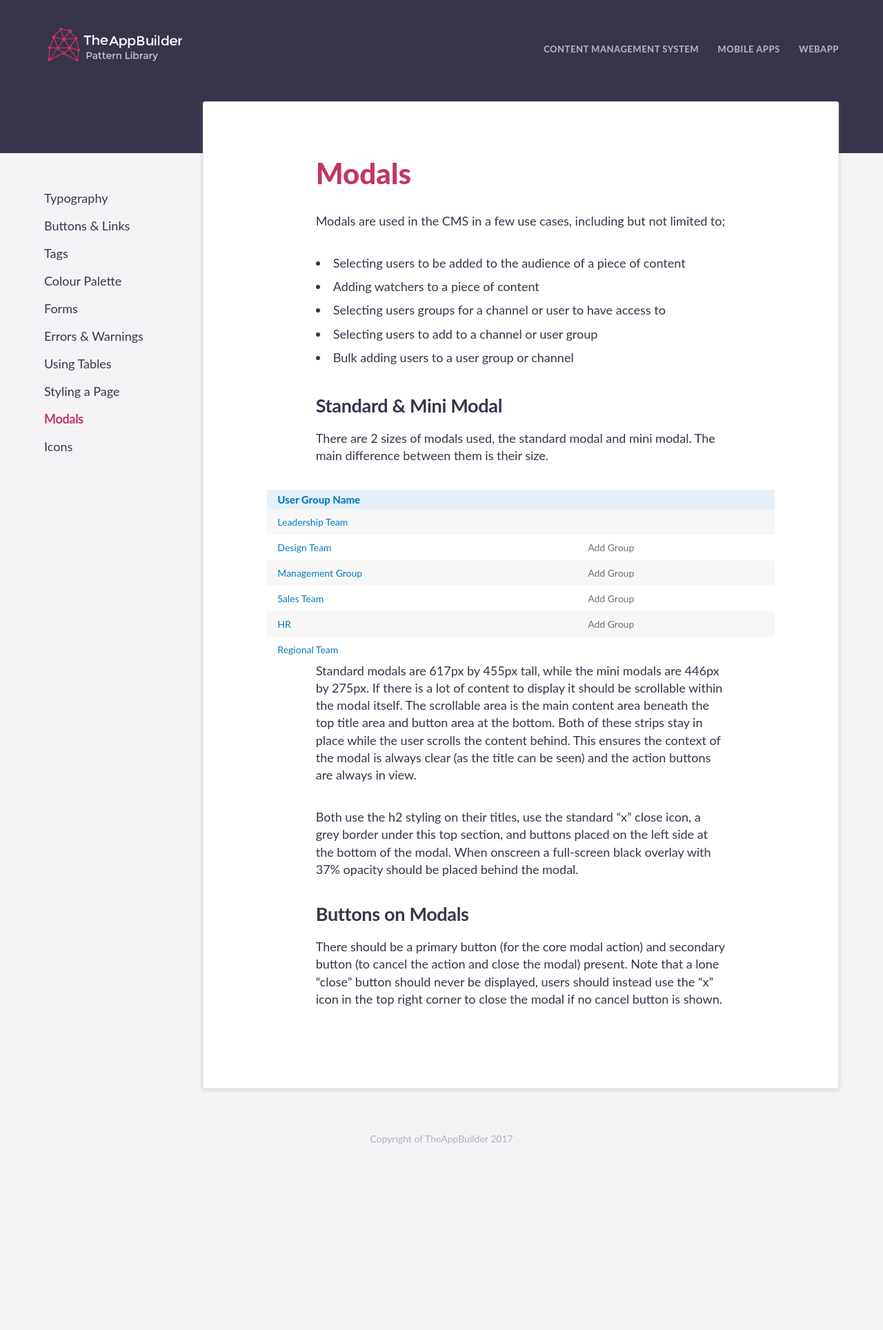
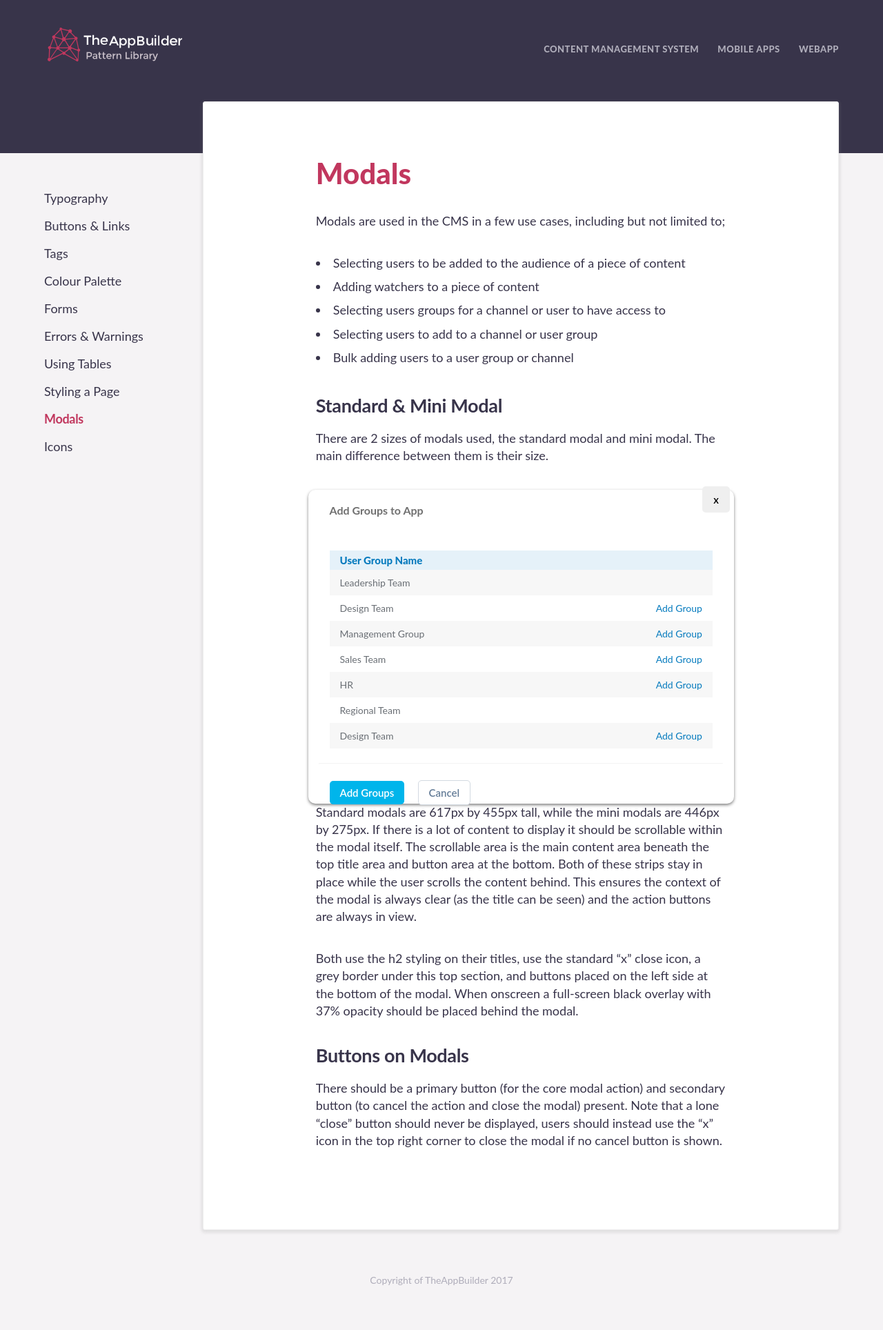
Before and after one commit to TheAppBuilderTeam/tab-pattern-library, a Jekyll site: the page built from cms/modals/index.html, in a window 1280 px wide. Shown: the whole page at 69% size. Built offline with Jekyll 4.4.1, drawn with Linux system fonts in a browser that asks for light colours; some web fonts are replaced; before the commit the page ends 1723 px from its top, so only the background shows below that.

Commit message:
Modal styles and search bar update

```diff
--- a/_sass/cms/_styles.scss
+++ b/_sass/cms/_styles.scss
@@ -287,30 +287,35 @@
 	vertical-align: middle;
 	background: #F7F7F7;
 	border: 1px solid #E1E1E1;
-	padding-top: 10px;
-	padding-bottom: 10px;
 	position: relative;
+	margin: 0 auto;
+	width: 745px;
 }
 
 .searchUsers--label{
 	display: inline-block;
 	padding-left: 10px;
 	padding-right: 10px;
-	font-size: 18px;
-	color: #6A6F75;
-	letter-spacing: 0;
 	vertical-align: middle;
 	text-transform: none;
 	font-weight: 400;
+	font-family: Lato-Regular;
+	font-size: 14px;
+	color: #6A6F75;
+	letter-spacing: 0;
 }
 
 input[type="text"].searchUsers--searchBox{
 	background: #FFFFFF;
 	border: 1px solid #E1E1E1;
 	width: 528px;
-	height: 45px;
+	height: 38px;
 	border-radius: 0;
-	font-size: 18px;
+	font-family: Lato-Regular;
+	font-size: 14px;
+	color: rgba(112,112,112,0.57);
+	letter-spacing: 0;
+	line-height: 27px;
 	outline: 0;
 }
 
@@ -327,28 +332,31 @@
 	border-radius: 4px;
 	border: none;
 	vertical-align: middle;
-	padding-left: 12px;
-	padding-right: 12px;
-	padding-top: 4px;
-	padding-bottom: 4px;
-	font-size: 1.1em;
+	padding: 6px 6px;
 	outline: 0;
+	width: 56px;
 	position: relative;
 	right: 20px;
 	@include buttonPrimaryHover;
+	font-family: Lato-Bold;
+	font-size: 13px;
+	color: #FFFFFF;
+	letter-spacing: 0;
 }
 
 .searchUsers--resetButton{
 	border-radius: 4px;
 	vertical-align: middle;
-	padding-left: 12px;
-	padding-right: 12px;
-	padding-top: 4px;
-	padding-bottom: 4px;
-	font-size: 1.1em;
+	padding: 6px 6px;
+	width: 56px;
 	outline: 0;
 	position: relative;
 	right: 20px;
+	font-family: Lato-Bold;
+	font-size: 13px;
+	color: #657D98;
+	letter-spacing: 0;
+
 
 	color: $buttonSecondaryText;
 	background: $white;
@@ -525,11 +533,100 @@
 
 /*Modals
 -----------------------------------------------------------------------------------------------------*/
-.modal__table tr{
 
+.modal__container{
+	background: #FFFFFF;
+	box-shadow: 0 2px 4px 0 rgba(0,0,0,0.50);
+	border-radius: 10px;
+	height: 455px;
+	width: 617px;
+	margin: 0 auto;
+}
+
+.modal__scrollbar::-webkit-scrollbar{
+  width: 7px;
+	background-color: 0;
+
+}
+.modal__scrollbar::-webkit-scrollbar-thumb {
+	background-color: #D2D9E1;
+	border-radius: 10px;
+}
+.modal__container--header{
+	height: 5%;
+	margin: 0 auto;
+	width: 90%;
+	font-size: 16px;
+	color: #707070;
+	font-weight: 800;
+	padding-top: 20px;
+}
+
+.modal__container--title{
+	display: inline-block;
+
+}
+.modal__button--close{
+	float: right;
+	display: inline-block;
+	position: relative;
+	bottom: 40px;
+	left: 40px;
+}
+
+
+
+.modal__table td:nth-child(even){
+	text-align: right;
+	color: #067BBE;
+	font-size: 14px;
+}
+
+.modal__table td:nth-child(odd){
+	color: #6A6F75;
+	font-size: 14px;
+}
+
+.modal__table td{
+	position: relative;
+}
+
+.modal__table--container{
+	height: 300px;
+	width: 90%;
+	margin: 0 auto;
+	overflow: scroll;
+	overflow-x: hidden;
+
+}
+
+
+.modal__tick{
+	position: absolute;
+	left: 100px;
+	bottom: 13px;
 
 }
 
 .modal__table{
 	width: 100%;
+
 }
+
+.modal__container--footer{
+	height: 100px;
+	width: 90%;
+	margin: 0 auto;
+
+}
+
+.modal__container hr{
+opacity: 0.1;
+width: 95%;
+
+}
+
+.modal__container--footer button{
+	padding: 8px 15px;
+
+}
--- a/cms/modals/index.html
+++ b/cms/modals/index.html
@@ -21,10 +21,19 @@
 
  <!--[Element Standard modal]-->
 
-<div class="main__content__block clearfix">
+<div class="main__content__block">
 
 
-  <div class="">
+
+  <div class="modal__container">
+
+    <div class="modal__container--header">
+
+      <h4 class="modal__container--title"> Add Groups to App</h4>
+        <button class="modal__button--close">x</button>
+
+    </div>
+    <div class="modal__table--container modal__scrollbar">
       	<table class="table-allUsers modal__table">
       		<tbody>
       		<tr class="table-RowOne">
@@ -39,7 +48,7 @@
       			     Leadership Team
       			</td>
       			<td>
-  					<img class="iconograhy--icons greenTick" src="{{ site.baseurl }}/assets/images/greenTick.svg"/>
+      					<img class="iconograhy--icons greenTick modal__tick" src="{{ site.baseurl }}/assets/images/greenTick.svg"/>
       			</td>
       		</tr>
       		<tr>
@@ -79,13 +88,101 @@
       				Regional Team
       			</td>
       			<td>
-  					<img class="iconograhy--icons greenTick" src="{{ site.baseurl }}/assets/images/greenTick.svg"/>
+      					<img class="iconograhy--icons greenTick modal__tick" src="{{ site.baseurl }}/assets/images/greenTick.svg"/>
+      			</td>
+      		</tr>
+          <tr>
+      			<td class="table-columnOne">
+      				Design Team
+      			</td>
+      			<td>
+      					Add Group
+      			</td>
+      		</tr>
+      		<tr>
+      			<td class="table-columnOne">
+      				Management Group
+      			</td>
+      			<td>
+      				Add Group
+      			</td>
+      		</tr>
+      		<tr>
+      			<td class="table-columnOne">
+      			  Sales Team
+      			</td>
+      			<td>
+      					Add Group
+      			</td>
+          </tr>
+      		<tr>
+      			<td class="table-columnOne">
+      				HR
+      			</td>
+      			<td>
+      				Add Group
+      			</td>
+      		</tr>
+      		<tr>
+      			<td class="table-columnOne">
+      				Regional Team
+      			</td>
+      			<td>
+      					<img class="iconograhy--icons greenTick modal__tick" src="{{ site.baseurl }}/assets/images/greenTick.svg"/>
+      			</td>
+      		</tr>
+          <tr>
+      			<td class="table-columnOne">
+      				Design Team
+      			</td>
+      			<td>
+      					Add Group
+      			</td>
+      		</tr>
+      		<tr>
+      			<td class="table-columnOne">
+      				Management Group
+      			</td>
+      			<td>
+      				Add Group
+      			</td>
+      		</tr>
+      		<tr>
+      			<td class="table-columnOne">
+      			  Sales Team
+      			</td>
+      			<td>
+      					Add Group
+      			</td>
+          </tr>
+      		<tr>
+      			<td class="table-columnOne">
+      				HR
+      			</td>
+      			<td>
+      				Add Group
+      			</td>
+      		</tr>
+      		<tr>
+      			<td class="table-columnOne">
+      				Regional Team
+      			</td>
+      			<td>
+      					<img class="iconograhy--icons greenTick modal__tick" src="{{ site.baseurl }}/assets/images/greenTick.svg"/>
       			</td>
       		</tr>
       		</tbody>
       </table>
+    </div>
+  <hr>
+
+    <div class="modal__container--footer">
+      <button class="button--primary">Add Groups</button>
+    	<button class="button--secondary">Cancel</button>
+    </div>
 
 </div>
+
 
 </div>
 
--- a/cms/search/index.html
+++ b/cms/search/index.html
@@ -9,7 +9,7 @@
 <p>Below are the styles used throughout the search fields across the cms.</p>
 
 <div class="main__content__block padding__100">
-		<div class="searchUsers__block width__100">
+		<div class="searchUsers__block">
 			<form>
 				<label class="searchUsers--label" for="search">Search</label>
 				<input class="searchUsers--searchBox" name="Search" placeholder="Search by ID, name, job role, status" type="text">
```
Lines whose indentation alone changed are shown as unchanged.
